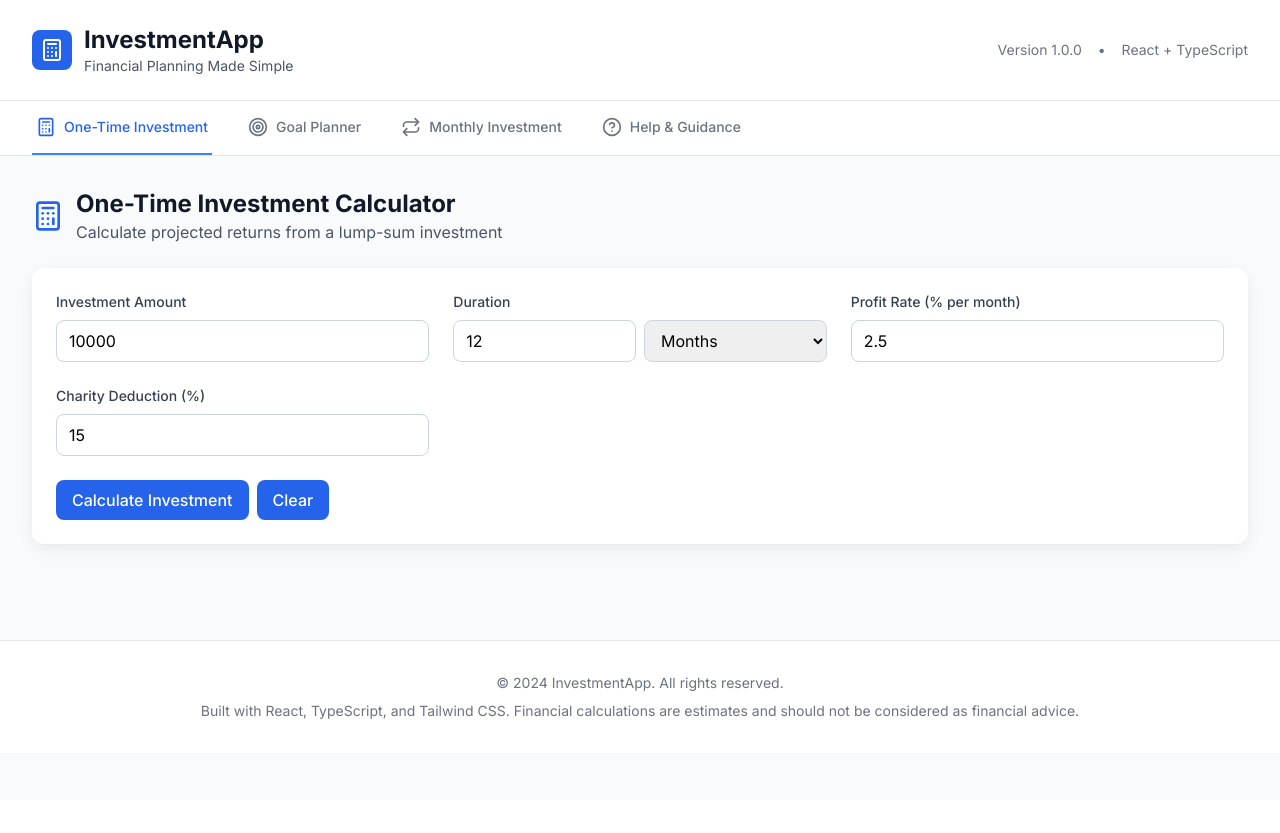
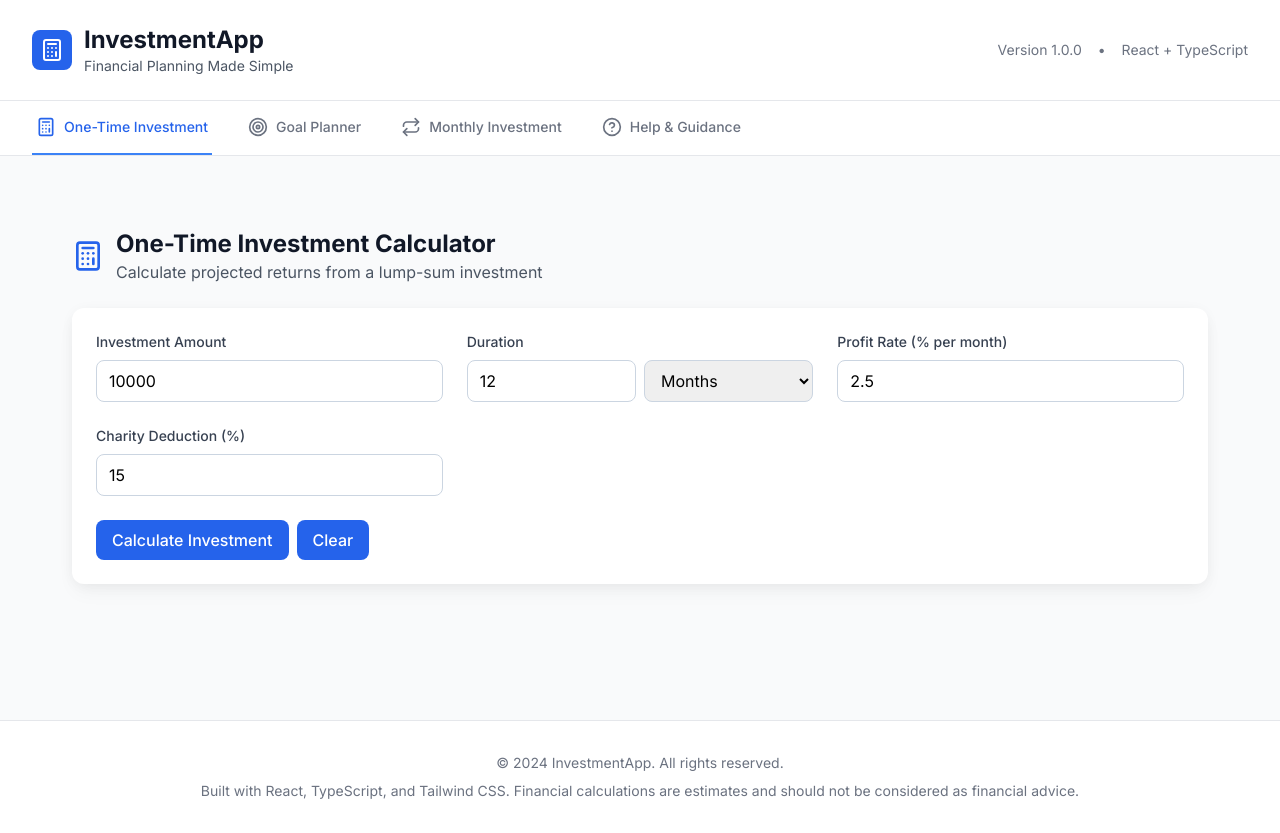
Before and after one commit to sajadparacha/InvestmentApp, a React (Create React App) app: page / in a window 1280 px wide. Before the commit the page ends 800 px from the top, so only its background shows below. Built offline with nearby package versions, Linux system fonts and the light colour scheme.

Commit message:
style: standardize padding across all calculator tabs for consistent layout
- All tab views now use p-6 md:p-8 lg:p-10 for outer padding
- Ensures a uniform and modern appearance across the app

```diff
--- a/src/views/GoalPlannerView.tsx
+++ b/src/views/GoalPlannerView.tsx
@@ -76,7 +76,7 @@ const GoalPlanner: React.FC<GoalPlannerProps> = ({
   };
 
   return (
-    <div className="space-y-6">
+    <div className="p-6 md:p-8 lg:p-10 space-y-6">
       {/* Header */}
       <div className="flex items-center space-x-3">
         <Target className="w-8 h-8 text-primary-600" />
--- a/src/views/MonthlyInvestmentView.tsx
+++ b/src/views/MonthlyInvestmentView.tsx
@@ -88,7 +88,7 @@ const MonthlyInvestment: React.FC<MonthlyInvestmentProps> = ({
   };
 
   return (
-    <div className="space-y-6">
+    <div className="p-6 md:p-8 lg:p-10 space-y-6">
       {/* Header */}
       <div className="flex items-center space-x-3">
         <Repeat className="w-8 h-8 text-primary-600" />
--- a/src/views/OneTimeInvestmentView.tsx
+++ b/src/views/OneTimeInvestmentView.tsx
@@ -76,7 +76,7 @@ const OneTimeInvestment: React.FC<OneTimeInvestmentProps> = ({
   };
 
   return (
-    <div className="space-y-6">
+    <div className="p-6 md:p-8 lg:p-10 space-y-6">
       {/* Header */}
       <div className="flex items-center space-x-3">
         <Calculator className="w-8 h-8 text-primary-600" />
```
